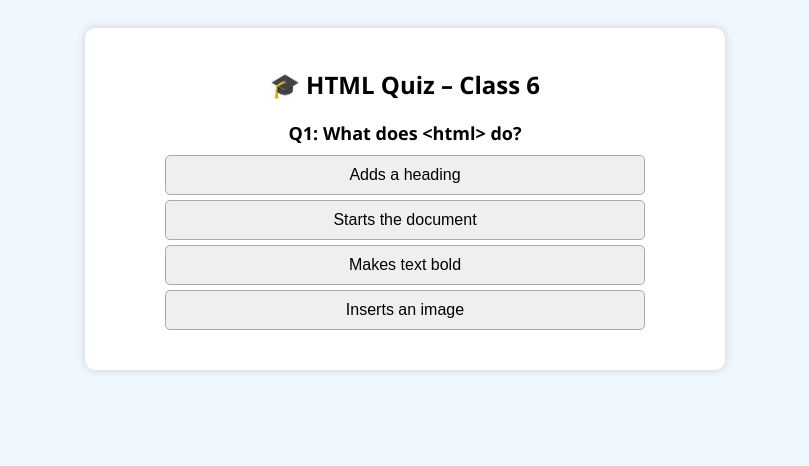
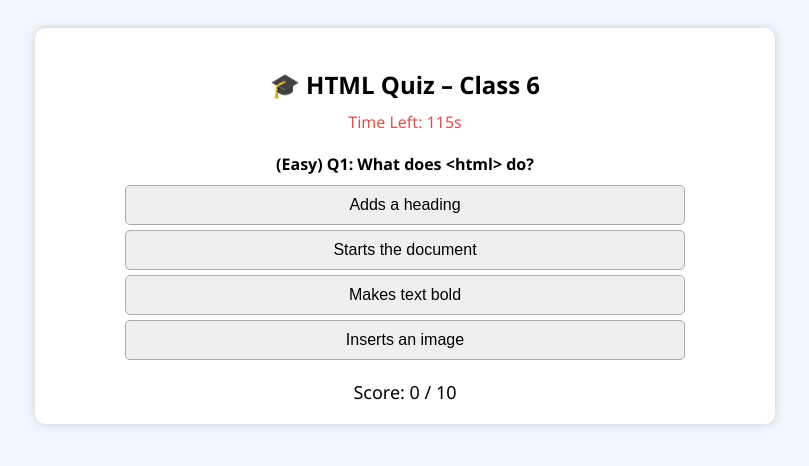
Before and after one commit to vidhyar22/HTML-Quiz, a plain HTML site: page index.html in a window 1280 px wide. Shown: the whole page, without its empty margins (235-1044 px from the left). Drawn offline with Linux system fonts and the light colour scheme.

Commit message:
Add files via upload

```diff
--- a/index.html
+++ b/index.html
@@ -1,7 +1,9 @@
 <!DOCTYPE html>
-<html>
+<html lang="en">
 <head>
-  <title>HTML Quiz App - Class 6</title>
+  <meta charset="UTF-8" />
+  <meta name="viewport" content="width=device-width, initial-scale=1.0"/>
+  <title>HTML Quiz - Class 6</title>
   <style>
     body {
       font-family: 'Segoe UI', sans-serif;
@@ -9,18 +11,20 @@
       padding: 20px;
       text-align: center;
     }
-    .quiz-container {
-      max-width: 600px;
+    .container {
+      max-width: 700px;
       margin: auto;
       background: #fff;
       padding: 20px;
       border-radius: 10px;
       box-shadow: 0 0 10px #ccc;
     }
+    h2 {
+      margin-bottom: 10px;
+    }
     .question {
       font-weight: bold;
-      margin-bottom: 10px;
-      font-size: 18px;
+      margin: 20px 0 10px;
     }
     .options button {
       display: block;
@@ -32,11 +36,16 @@
       border-radius: 5px;
       border: 1px solid #aaa;
     }
-    .score {
+    .scoreboard {
       margin-top: 20px;
       font-size: 18px;
     }
-    .certificate {
+    .timer {
+      font-size: 16px;
+      margin-bottom: 10px;
+      color: #d9534f;
+    }
+    .reward {
       margin-top: 30px;
       padding: 15px;
       border: 2px dashed #4CAF50;
@@ -46,41 +55,47 @@
   </style>
 </head>
 <body>
-  <div class="quiz-container">
+  <div class="container">
     <h2>🎓 HTML Quiz – Class 6</h2>
+    <div class="timer" id="timer">Time Left: 120s</div>
     <div id="quiz">
       <div class="question" id="question"></div>
       <div class="options" id="options"></div>
-      <div class="score" id="score"></div>
     </div>
-    <div class="certificate" id="certificate">
-      <h3>🏅 Certificate of Completion</h3>
-      <p>Congratulations! You completed the HTML Quiz.</p>
-      <p><strong>Your Score:</strong> <span id="finalScore"></span>/10</p>
-      <p>Keep learning and building awesome web pages!</p>
+    <div class="scoreboard">
+      Score: <span id="score">0</span> / <span id="total">10</span>
     </div>
+    <div class="reward" id="reward"></div>
   </div>
 
   <script>
     const quizData = [
-      { question: "What does <html> do?", options: ["Adds a heading", "Starts the document", "Makes text bold", "Inserts an image"], answer: 1 },
-      { question: "Which tag makes text bold?", options: ["<i>", "<u>", "<b>", "<p>"], answer: 2 },
-      { question: "Which tag is used for the largest heading?", options: ["<h6>", "<h1>", "<head>", "<title>"], answer: 1 },
-      { question: "Which tag displays subscript text?", options: ["<sup>", "<sub>", "<strong>", "<em>"], answer: 1 },
-      { question: "What does <body> contain?", options: ["Metadata", "Visible content", "Title", "Font settings"], answer: 1 },
-      { question: "Which tag adds a horizontal line?", options: ["<hr>", "<br>", "<line>", "<p>"], answer: 0 },
-      { question: "Which tag makes text italic?", options: ["<b>", "<i>", "<u>", "<em>"], answer: 1 },
-      { question: "Which tag underlines text?", options: ["<u>", "<i>", "<strong>", "<sub>"], answer: 0 },
-      { question: "Which tag sets background color?", options: ["<bg>", "<body bgcolor>", "<color>", "<background>"], answer: 1 },
-      { question: "Which tag shows the title in browser tab?", options: ["<head>", "<title>", "<body>", "<h1>"], answer: 1 }
+      // Easy
+      { level: "Easy", question: "What does <html> do?", options: ["Adds a heading", "Starts the document", "Makes text bold", "Inserts an image"], answer: 1 },
+      { level: "Easy", question: "Which tag makes text bold?", options: ["<i>", "<u>", "<b>", "<p>"], answer: 2 },
+      { level: "Easy", question: "Which tag is used for the largest heading?", options: ["<h6>", "<h1>", "<head>", "<title>"], answer: 1 },
+      // Medium
+      { level: "Medium", question: "Which tag displays subscript text?", options: ["<sup>", "<sub>", "<strong>", "<em>"], answer: 1 },
+      { level: "Medium", question: "What does <body> contain?", options: ["Metadata", "Visible content", "Title", "Font settings"], answer: 1 },
+      { level: "Medium", question: "Which tag adds a horizontal line?", options: ["<hr>", "<br>", "<line>", "<p>"], answer: 0 },
+      { level: "Medium", question: "Which tag makes text italic?", options: ["<b>", "<i>", "<u>", "<em>"], answer: 1 },
+      // Hard
+      { level: "Hard", question: "Which tag underlines text?", options: ["<u>", "<i>", "<strong>", "<sub>"], answer: 0 },
+      { level: "Hard", question: "Which tag sets background color?", options: ["<bg>", "<body bgcolor>", "<color>", "<background>"], answer: 1 },
+      { level: "Hard", question: "Which tag shows the title in browser tab?", options: ["<head>", "<title>", "<body>", "<h1>"], answer: 1 }
     ];
 
     let currentQuestion = 0;
     let score = 0;
+    let timeLeft = 120;
+    const timerDisplay = document.getElementById("timer");
+    const scoreDisplay = document.getElementById("score");
+    const totalDisplay = document.getElementById("total");
+    const rewardBox = document.getElementById("reward");
 
     function loadQuestion() {
       const q = quizData[currentQuestion];
-      document.getElementById("question").innerText = `Q${currentQuestion + 1}: ${q.question}`;
+      document.getElementById("question").innerText = `(${q.level}) Q${currentQuestion + 1}: ${q.question}`;
       const optionsDiv = document.getElementById("options");
       optionsDiv.innerHTML = "";
       q.options.forEach((opt, i) => {
@@ -94,25 +109,46 @@
     function checkAnswer(selected) {
       if (selected === quizData[currentQuestion].answer) {
         score++;
-        alert("✅ Correct!");
-      } else {
-        alert("❌ Incorrect!");
       }
       currentQuestion++;
+      scoreDisplay.innerText = score;
       if (currentQuestion < quizData.length) {
         loadQuestion();
       } else {
-        showResults();
+        endQuiz();
       }
     }
 
-    function showResults() {
+    function endQuiz() {
       document.getElementById("quiz").style.display = "none";
-      document.getElementById("certificate").style.display = "block";
-      document.getElementById("finalScore").innerText = score;
+      timerDisplay.style.display = "none";
+      let message = "";
+      if (score === 10) {
+        message = "🏆 Excellent! You got a perfect score!";
+      } else if (score >= 7) {
+        message = "🎉 Great job! You scored well!";
+      } else if (score >= 4) {
+        message = "👍 Good effort! Keep practicing!";
+      } else {
+        message = "📘 Keep learning! Try again soon!";
+      }
+      rewardBox.innerHTML = `<h3>Quiz Completed!</h3><p>${message}</p><p>Your Score: ${score}/10</p>`;
+      rewardBox.style.display = "block";
+    }
+
+    function startTimer() {
+      const timer = setInterval(() => {
+        timeLeft--;
+        timerDisplay.innerText = `Time Left: ${timeLeft}s`;
+        if (timeLeft <= 0) {
+          clearInterval(timer);
+          endQuiz();
+        }
+      }, 1000);
     }
 
     loadQuestion();
+    startTimer();
   </script>
 </body>
 </html>
```
